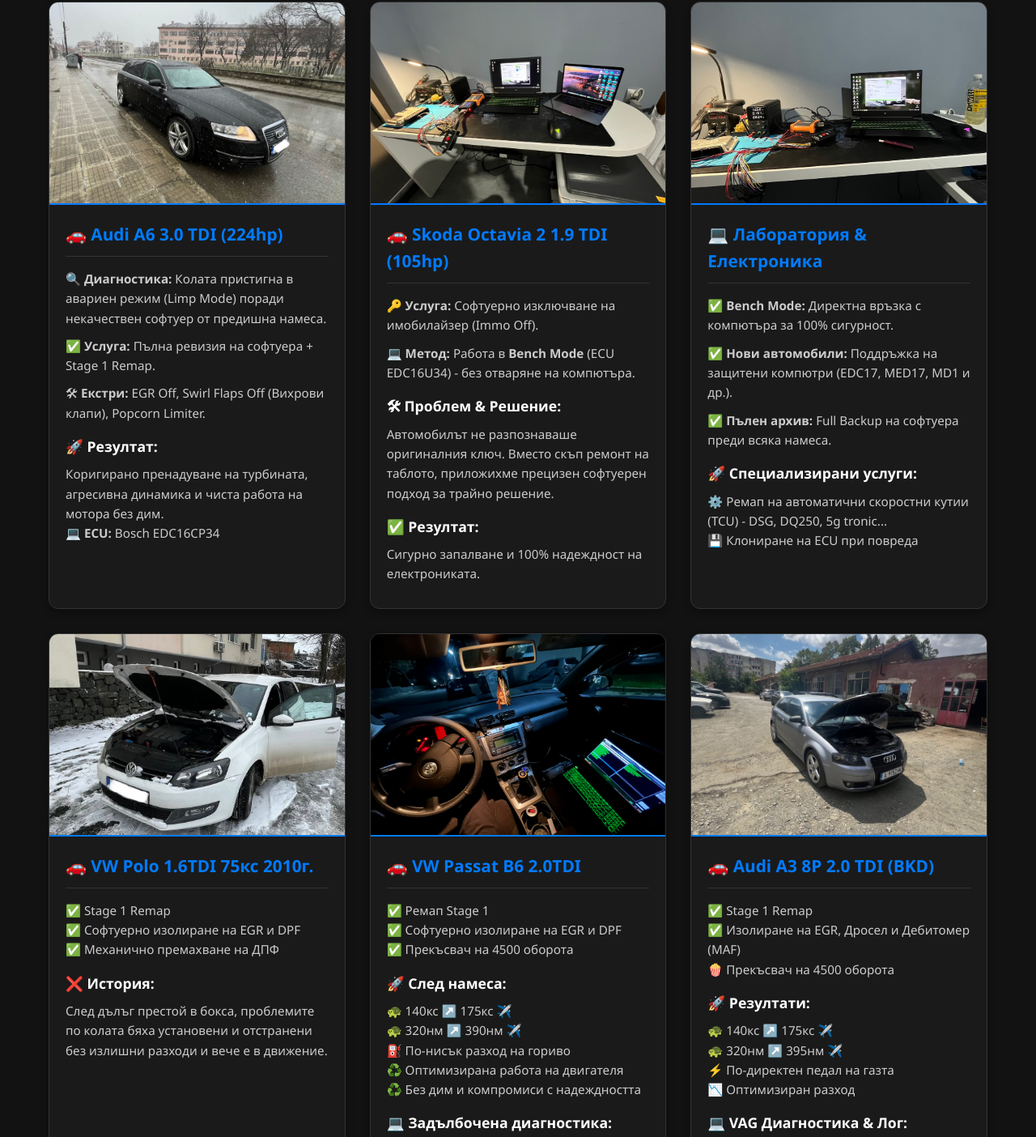
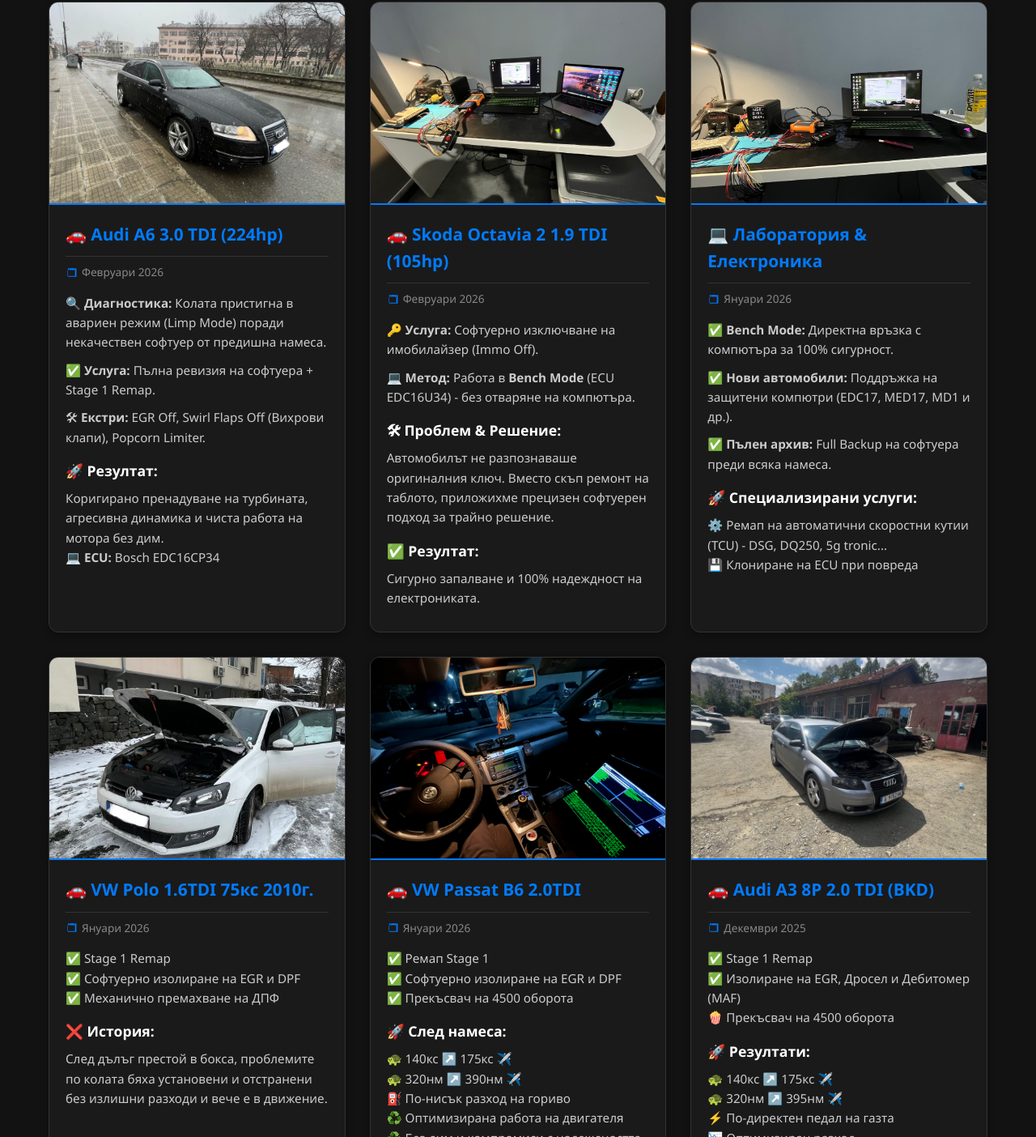
Before and after one commit to Apostolero/apostolovtuning, a plain HTML site: page index.html in a window 1280 px wide. Shown: the part 1452-2856 px from the top of the page at 81% size. Drawn offline with Linux system fonts and the light colour scheme.

Commit message:
Add dates to all gallery projects for better freshness and trust

```diff
--- a/index.html
+++ b/index.html
@@ -191,6 +191,10 @@
                         <img src="assets/audi_a6_fix.jpg" alt="Audi A6 3.0 TDI Stage 1 Remap P0234 Overboost Fix Diagnosis" loading="lazy">
                         <div class="project-info">
                             <h3>🚗 Audi A6 3.0 TDI (224hp)</h3>
+                            <div class="project-date">
+                                <svg xmlns="http://www.w3.org/2000/svg" width="14" height="14" viewBox="0 0 24 24"><path d="M20 20h-16v-11h16v11zm-3-12v-1h2v1h-2zm-4 0v-1h2v1h-2zm-4 0v-1h2v1h-2zm11-4v2h-1v-2h-10v2h-1v-2h-3v18h18v-18h-3zm-14 3h14v2h-14v-2z"/></svg>
+                                Февруари 2026
+                            </div>
                             <p>🔍 <strong>Диагностика:</strong> Колата пристигна в авариен режим (Limp Mode) поради некачествен софтуер от предишна намеса.</p>
                             <p>✅ <strong>Услуга:</strong> Пълна ревизия на софтуера + Stage 1 Remap.</p>
                             <p>🛠 <strong>Екстри:</strong> EGR Off, Swirl Flaps Off (Вихрови клапи), Popcorn Limiter.</p>
@@ -204,6 +208,10 @@
                         <img src="assets/skoda_immo.jpg" alt="Skoda Octavia 2 1.9 TDI Immo Off EDC16U34 Bench Mode" loading="lazy">
                         <div class="project-info">
                             <h3>🚗 Skoda Octavia 2 1.9 TDI (105hp)</h3>
+                            <div class="project-date">
+                                <svg xmlns="http://www.w3.org/2000/svg" width="14" height="14" viewBox="0 0 24 24"><path d="M20 20h-16v-11h16v11zm-3-12v-1h2v1h-2zm-4 0v-1h2v1h-2zm-4 0v-1h2v1h-2zm11-4v2h-1v-2h-10v2h-1v-2h-3v18h18v-18h-3zm-14 3h14v2h-14v-2z"/></svg>
+                                Февруари 2026
+                            </div>
                             <p>🔑 <strong>Услуга:</strong> Софтуерно изключване на имобилайзер (Immo Off).</p>
                             <p>💻 <strong>Метод:</strong> Работа в <strong>Bench Mode</strong> (ECU EDC16U34) - без отваряне на компютъра.</p>
 
@@ -218,6 +226,10 @@
                         <img src="assets/g2.jpeg" alt="Лаборатория за чип тунинг Bench Mode EDC17 ремонт компютри" loading="lazy">
                         <div class="project-info">
                             <h3>💻 Лаборатория & Електроника</h3>
+                            <div class="project-date">
+                                <svg xmlns="http://www.w3.org/2000/svg" width="14" height="14" viewBox="0 0 24 24"><path d="M20 20h-16v-11h16v11zm-3-12v-1h2v1h-2zm-4 0v-1h2v1h-2zm-4 0v-1h2v1h-2zm11-4v2h-1v-2h-10v2h-1v-2h-3v18h18v-18h-3zm-14 3h14v2h-14v-2z"/></svg>
+                                Януари 2026
+                            </div>
                             <p>✅ <strong>Bench Mode:</strong> Директна връзка с компютъра за 100% сигурност.</p>
                             <p>✅ <strong>Нови автомобили:</strong> Поддръжка на защитени компютри (EDC17, MED17, MD1 и др.).</p>
                             <p>✅ <strong>Пълен архив:</strong> Full Backup на софтуера преди всяка намеса.</p>
@@ -231,6 +243,10 @@
                         <img src="assets/polo.jpeg" alt="Чип тунинг VW Polo 1.6TDI Stage 1 EGR DPF Off" loading="lazy">
                         <div class="project-info">
                             <h3>🚗 VW Polo 1.6TDI 75кс 2010г.</h3>
+                            <div class="project-date">
+                                <svg xmlns="http://www.w3.org/2000/svg" width="14" height="14" viewBox="0 0 24 24"><path d="M20 20h-16v-11h16v11zm-3-12v-1h2v1h-2zm-4 0v-1h2v1h-2zm-4 0v-1h2v1h-2zm11-4v2h-1v-2h-10v2h-1v-2h-3v18h18v-18h-3zm-14 3h14v2h-14v-2z"/></svg>
+                                Януари 2026
+                            </div>
                             <p>✅ Stage 1 Remap<br>
                             ✅ Софтуерно изолиране на EGR и DPF<br>
                             ✅ Механично премахване на ДПФ</p>
@@ -243,6 +259,10 @@
                         <img src="assets/g1.jpeg" alt="Чип тунинг VW Passat B6 2.0TDI Stage 1 EGR DPF Off" loading="lazy">
                         <div class="project-info">
                             <h3>🚗 VW Passat B6 2.0TDI</h3>
+                            <div class="project-date">
+                                <svg xmlns="http://www.w3.org/2000/svg" width="14" height="14" viewBox="0 0 24 24"><path d="M20 20h-16v-11h16v11zm-3-12v-1h2v1h-2zm-4 0v-1h2v1h-2zm-4 0v-1h2v1h-2zm11-4v2h-1v-2h-10v2h-1v-2h-3v18h18v-18h-3zm-14 3h14v2h-14v-2z"/></svg>
+                                Януари 2026
+                            </div>
                             <p>✅ Ремап Stage 1<br>
                             ✅ Софтуерно изолиране на EGR и DPF<br>
                             ✅ Прекъсвач на 4500 оборота</p>
@@ -264,6 +284,10 @@
                         <img src="assets/g4.jpeg" alt="Чип тунинг Audi A3 8P 2.0 TDI BKD Stage 1 VCDS VAGCOM" loading="lazy">
                         <div class="project-info">
                             <h3>🚗 Audi A3 8P 2.0 TDI (BKD)</h3>
+                            <div class="project-date">
+                                <svg xmlns="http://www.w3.org/2000/svg" width="14" height="14" viewBox="0 0 24 24"><path d="M20 20h-16v-11h16v11zm-3-12v-1h2v1h-2zm-4 0v-1h2v1h-2zm-4 0v-1h2v1h-2zm11-4v2h-1v-2h-10v2h-1v-2h-3v18h18v-18h-3zm-14 3h14v2h-14v-2z"/></svg>
+                                Декември 2025
+                            </div>
                             <p>✅ Stage 1 Remap<br>
                             ✅ Изолиране на EGR, Дросел и Дебитомер (MAF)<br>
                             🍿 Прекъсвач на 4500 оборота</p>
@@ -284,6 +308,10 @@
                         <img src="assets/bora.jpg" alt="Чип тунинг VW Bora 1.9 TDI AJM PD Stage 1 Popcorn Launch Control" loading="lazy">
                         <div class="project-info">
                             <h3>🚗 VW Bora 1.9 TDI (AJM)</h3>
+                            <div class="project-date">
+                                <svg xmlns="http://www.w3.org/2000/svg" width="14" height="14" viewBox="0 0 24 24"><path d="M20 20h-16v-11h16v11zm-3-12v-1h2v1h-2zm-4 0v-1h2v1h-2zm-4 0v-1h2v1h-2zm11-4v2h-1v-2h-10v2h-1v-2h-3v18h18v-18h-3zm-14 3h14v2h-14v-2z"/></svg>
+                                Декември 2025
+                            </div>
                             <p>✅ Stage 1 Safe Remap<br>
                             ✅ EGR (ЕГР) и Дебитомер OFF<br>
                             🍿 Popcorn Прекъсвач на 4500 оборота</p>
@@ -304,6 +332,10 @@
                         <img src="assets/g9.jpg" alt="Чип тунинг BMW E39 525d M57 Stage 1 EGR MAF Off Popcorn" loading="lazy">
                         <div class="project-info">
                             <h3>🚗 BMW 525d E39 (M57)</h3>
+                            <div class="project-date">
+                                <svg xmlns="http://www.w3.org/2000/svg" width="14" height="14" viewBox="0 0 24 24"><path d="M20 20h-16v-11h16v11zm-3-12v-1h2v1h-2zm-4 0v-1h2v1h-2zm-4 0v-1h2v1h-2zm11-4v2h-1v-2h-10v2h-1v-2h-3v18h18v-18h-3zm-14 3h14v2h-14v-2z"/></svg>
+                                Декември 2025
+                            </div>
                             <p>✅ Stage 1 Remap (Safe)<br>
                             ✅ Изолиране на EGR и Дебитомер (MAF)<br>
                             🍿 Hard Cut прекъсвач на 4500 оборота</p>
@@ -321,6 +353,10 @@
                         <img src="assets/merc.jpg" alt="Чип тунинг Mercedes W211 E200 CDI Stage 1 Xentry DAS Swirl Flaps" loading="lazy">
                         <div class="project-info">
                             <h3>🚗 Mercedes W211 E200 CDI</h3>
+                            <div class="project-date">
+                                <svg xmlns="http://www.w3.org/2000/svg" width="14" height="14" viewBox="0 0 24 24"><path d="M20 20h-16v-11h16v11zm-3-12v-1h2v1h-2zm-4 0v-1h2v1h-2zm-4 0v-1h2v1h-2zm11-4v2h-1v-2h-10v2h-1v-2h-3v18h18v-18h-3zm-14 3h14v2h-14v-2z"/></svg>
+                                Декември 2025
+                            </div>
                             <p>✅ Remap Stage 1 (Safe)<br>
                             💨 Софтуерно изключване на вихрови клапи<br>
                             ⚙️ Оптимизирана работа на мотора</p>
@@ -341,6 +377,10 @@
                         <img src="assets/g11.jpg" alt="Чип тунинг Honda CR-V 2.2 i-CTDI N22A Stage 1 EGR OFF HDS iHDS" loading="lazy">
                         <div class="project-info">
                             <h3>🚗 Honda CR-V 2.2 i-CTDI (N22A)</h3>
+                            <div class="project-date">
+                                <svg xmlns="http://www.w3.org/2000/svg" width="14" height="14" viewBox="0 0 24 24"><path d="M20 20h-16v-11h16v11zm-3-12v-1h2v1h-2zm-4 0v-1h2v1h-2zm-4 0v-1h2v1h-2zm11-4v2h-1v-2h-10v2h-1v-2h-3v18h18v-18h-3zm-14 3h14v2h-14v-2z"/></svg>
+                                Декември 2025
+                            </div>
                             <p>✅ Stage 1 Power Upgrade<br>
                             ✅ Софтуерно премахване на EGR<br>
                             🍿 Hardcut Limiter (Прекъсвач) на 4500rpm</p>
--- a/style.css
+++ b/style.css
@@ -1299,10 +1299,24 @@
 
 .project-info h3 {
     color: var(--primary-color);
-    margin-bottom: 15px;
+    margin-bottom: 8px; /* Намалено, за да има място за датата */
     font-size: 1.3rem;
     border-bottom: 1px solid #333;
     padding-bottom: 10px;
+}
+
+.project-date {
+    display: flex;
+    align-items: center;
+    gap: 6px;
+    font-size: 0.85rem;
+    color: #888; /* По-дискретно сиво */
+    margin-bottom: 15px;
+    font-weight: 500;
+}
+
+.project-date svg {
+    fill: var(--primary-color); /* Синя иконка */
 }
 
 .project-info h4 {
```
